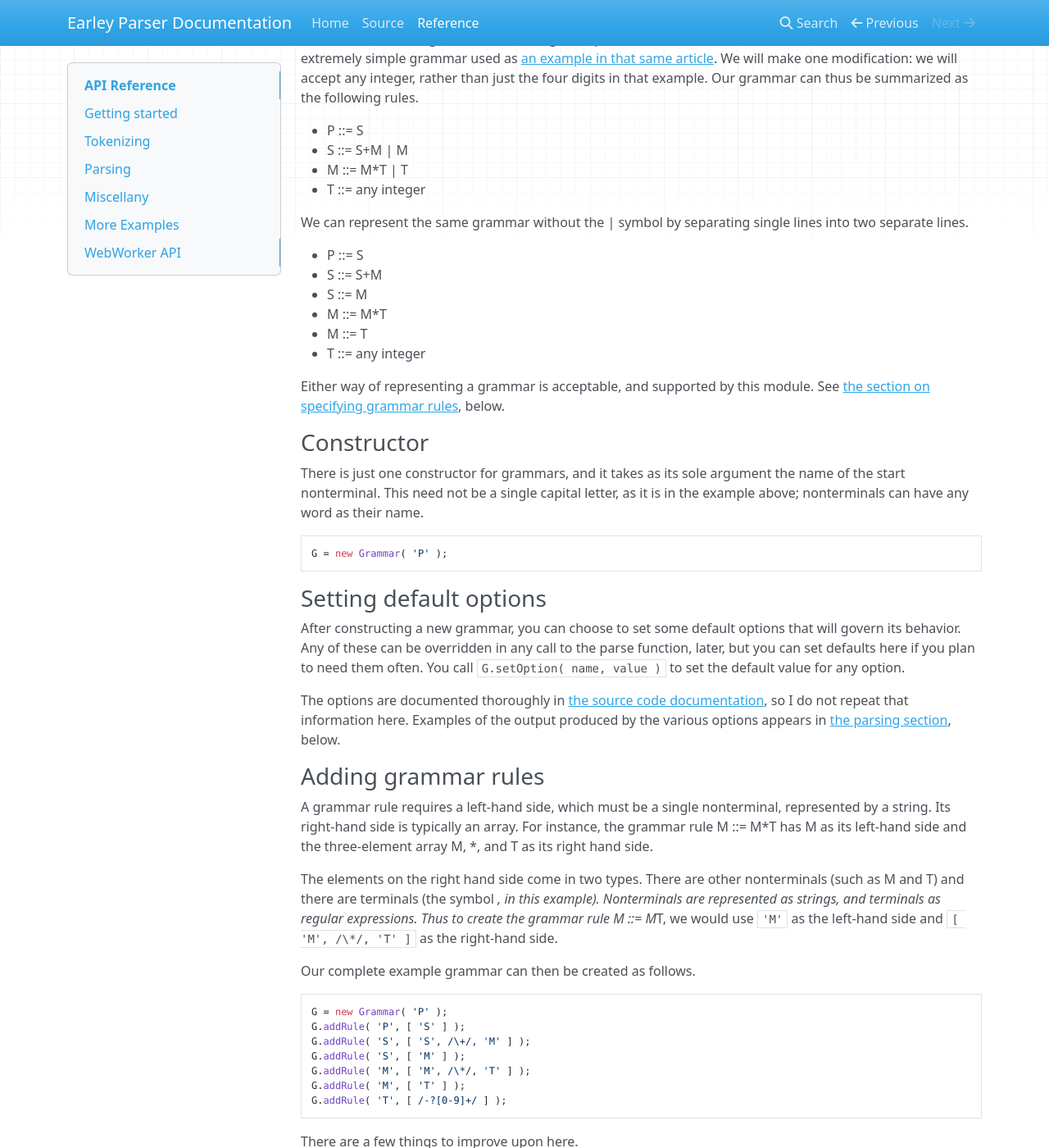
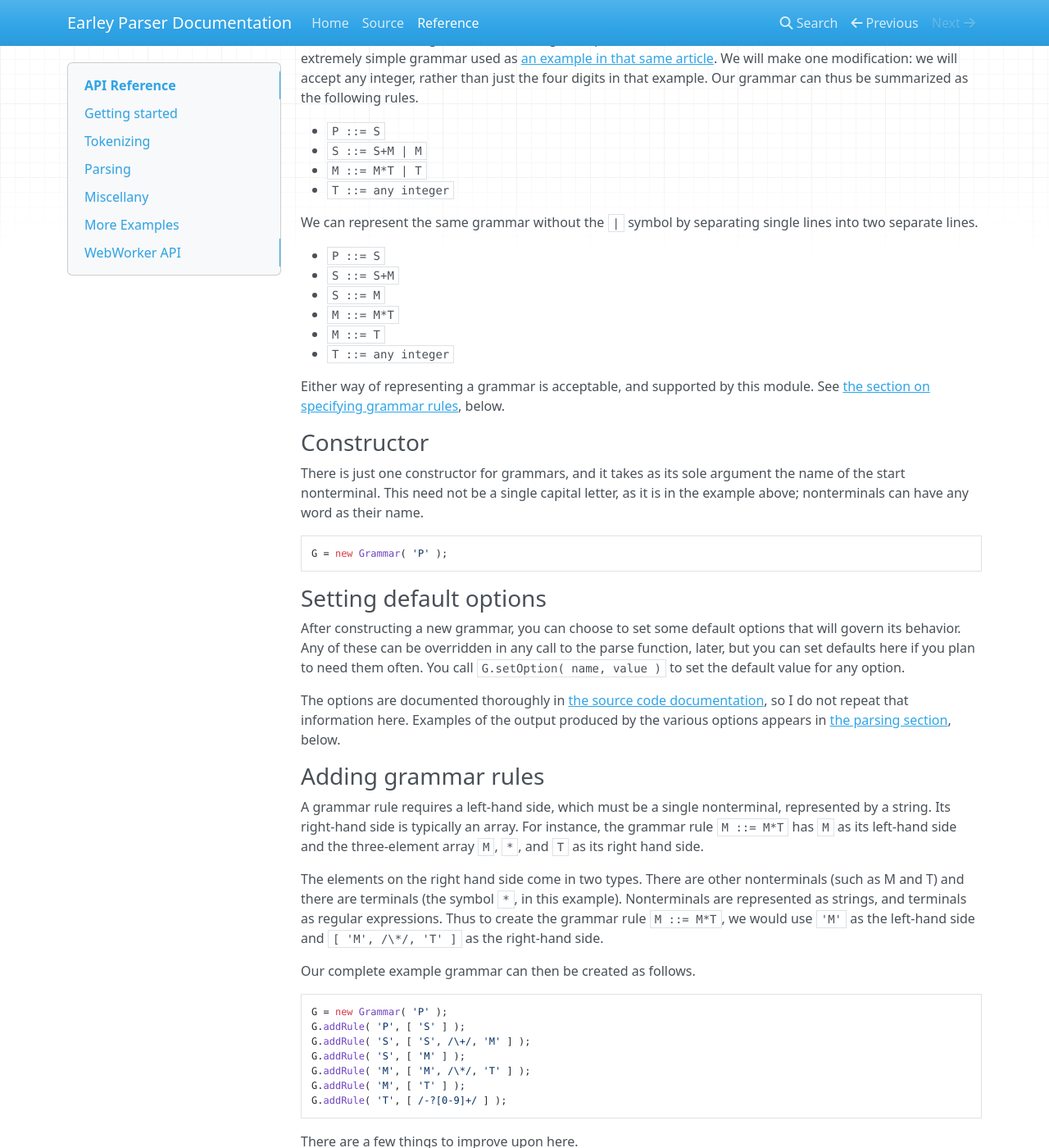
Before and after one commit to lurchmath/earley-parser, an MkDocs documentation site: the page built from docs/api-reference.md, in a window 1280 px wide and 1400 px high, scrolled down 2034 px. Shown: the whole window at 82% size. Built offline with MkDocs 1.6.1, drawn with Linux system fonts in a browser that asks for light colours; nearby versions of some CDN libraries; old or Windows-style settings are respelled for this version of MkDocs; some of the changed text lies outside the part shown.

Commit message:
Fixing markdown typos in doc page

```diff
--- a/docs/api-reference.md
+++ b/docs/api-reference.md
@@ -52,7 +52,7 @@ becomes an array of its substrings, each of size 1 or greater, followed by
 the parsing phase, which operates on that flat array, arranging it into a
 tree structure.
 
-For example, in standard arithmetic, the text "1+23*5" might first be
+For example, in standard arithmetic, the text `"1+23*5"` might first be
 tokenized into the array `[ "1", "+", "23", "*", "5" ]`, and then parsed
 into the (prefix-notation) tree structure
 `[ "+", "1", [ "*", "23", "5" ] ]`.
@@ -129,20 +129,20 @@ one modification: we will accept any integer, rather than just the four
 digits in that example.  Our grammar can thus be summarized as the following
 rules.
 
- * P ::= S
- * S ::= S+M | M
- * M ::= M*T | T
- * T ::= any integer
+ * `P ::= S`
+ * `S ::= S+M | M`
+ * `M ::= M*T | T`
+ * `T ::= any integer`
 
-We can represent the same grammar without the | symbol by separating single
+We can represent the same grammar without the `|` symbol by separating single
 lines into two separate lines.
 
- * P ::= S
- * S ::= S+M
- * S ::= M
- * M ::= M*T
- * M ::= T
- * T ::= any integer
+ * `P ::= S`
+ * `S ::= S+M`
+ * `S ::= M`
+ * `M ::= M*T`
+ * `M ::= T`
+ * `T ::= any integer`
 
 Either way of representing a grammar is acceptable, and supported by this
 module.  See [the section on specifying grammar
@@ -177,13 +177,13 @@ section](#running-the-parser), below.
 
 A grammar rule requires a left-hand side, which must be a single
 nonterminal, represented by a string.  Its right-hand side is typically an
-array.  For instance, the grammar rule M ::= M*T has M as its left-hand side
-and the three-element array M, *, and T as its right hand side.
+array.  For instance, the grammar rule `M ::= M*T` has `M` as its left-hand side
+and the three-element array `M`, `*`, and `T` as its right hand side.
 
 The elements on the right hand side come in two types.  There are other
-nonterminals (such as M and T) and there are terminals (the symbol *, in
+nonterminals (such as M and T) and there are terminals (the symbol `*`, in
 this example).  Nonterminals are represented as strings, and terminals as
-regular expressions.  Thus to create the grammar rule M ::= M*T, we would
+regular expressions.  Thus to create the grammar rule `M ::= M*T`, we would
 use `'M'` as the left-hand side and `[ 'M', /\*/, 'T' ]` as the right-hand
 side.
 
```
